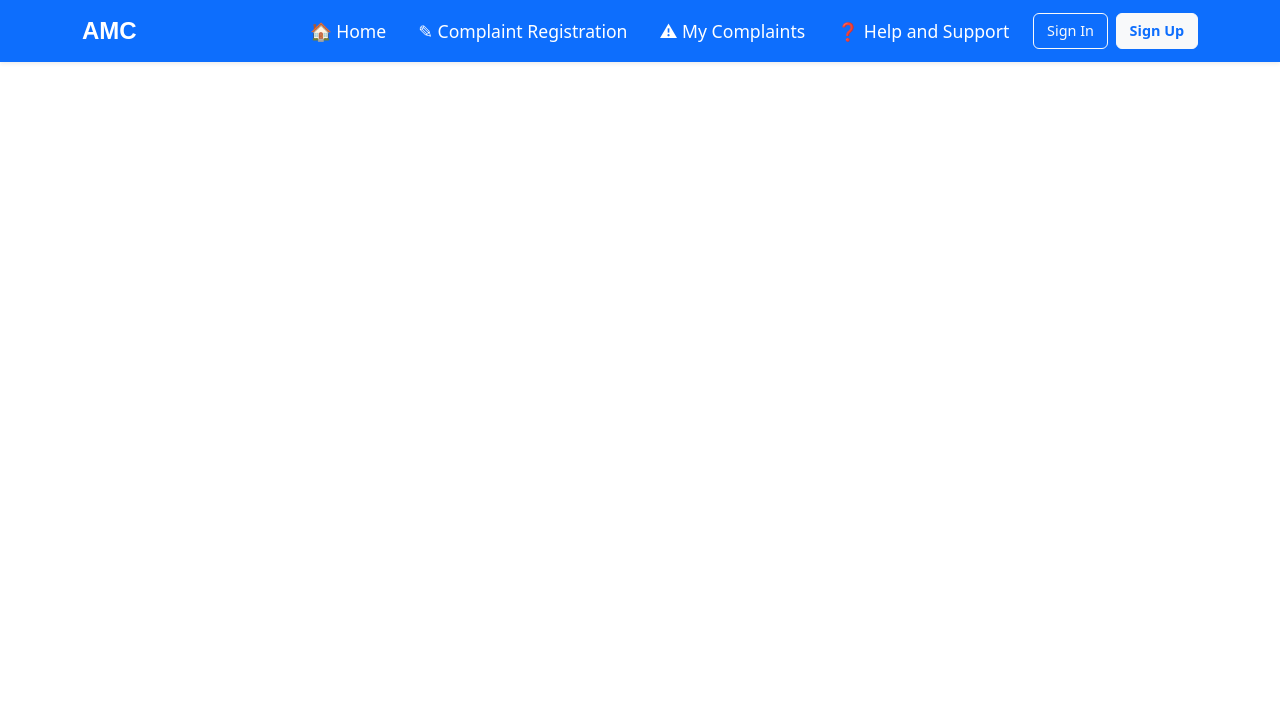
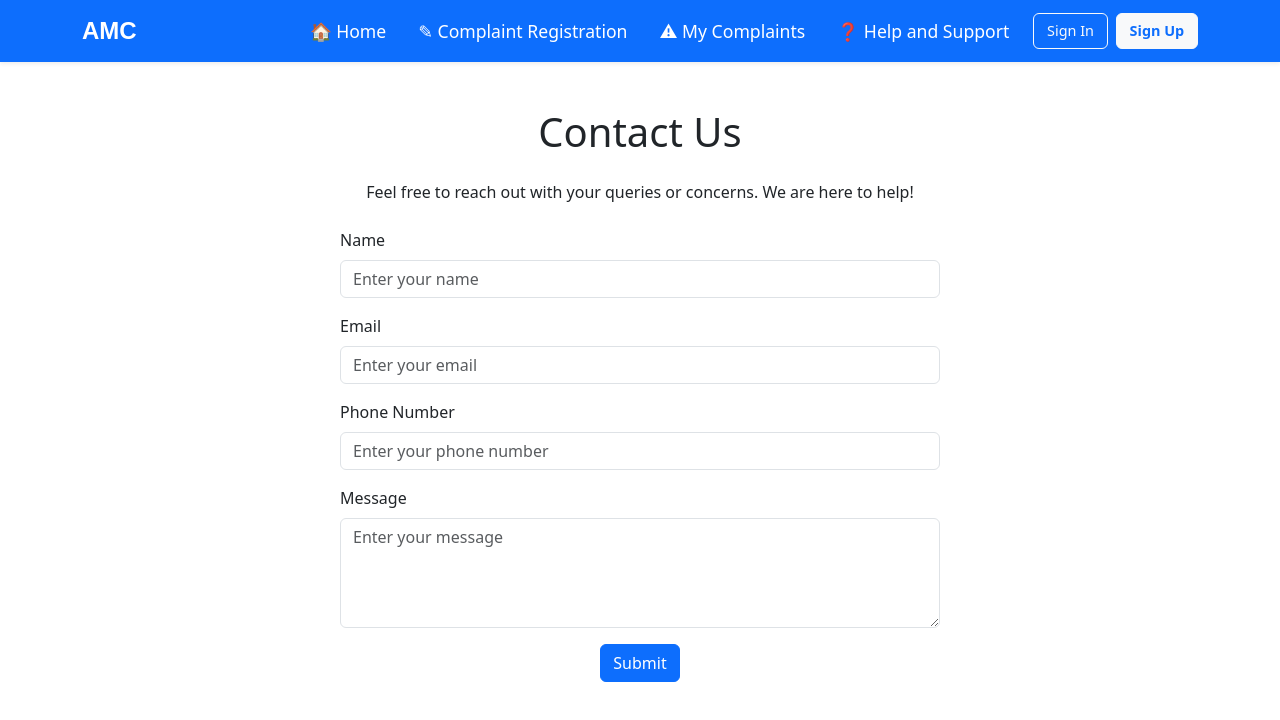
Before and after one commit to Hyper099/Indus, a React (Create React App) app in the folder client/: page /Contact in a window 1280 px wide. Shown: the top 720 px of the page. Built offline with nearby package versions, Linux system fonts and the light colour scheme.

Commit message:
made myComplaints functional

```diff
--- a/client/src/ComplaintForm.js
+++ b/client/src/ComplaintForm.js
@@ -1,6 +1,7 @@
+import axios from 'axios';
 import React, { useState } from 'react';
-import { Form, Button, Container, Row, Col } from 'react-bootstrap';
-import axios from 'axios';
+import { Button, Col, Container, Form, Row } from 'react-bootstrap';
+import { useNavigate } from "react-router-dom";
 
 function ComplaintForm() {
   const [category, setCategory] = useState('');
@@ -8,14 +9,17 @@ function ComplaintForm() {
   const [urgency, setUrgency] = useState('');
   const [photo, setPhoto] = useState(null);
   const [contact, setContact] = useState({ name: '', email: '', phone: '' });
+  const navigate = useNavigate();
 
   const handleSubmit = (e) => {
     e.preventDefault();
-    axios.post('http://localhost:3001/ComplaintForm', { category, description, urgency,contact})
-    .then(result=>{console.log(result)
-
-    })
-    .catch(err=>console.log(err))
+    axios.post('http://localhost:3001/ComplaintForm', { category, description, urgency, contact })
+      .then(result => {
+        console.log(result)
+        alert("Complaint Registered Successfully.")
+        navigate("/MyComplaints")
+      })
+      .catch(err => console.log(err))
   };
 
   return (
--- /dev/null
+++ b/client/src/FrontEndComponents/Contact.jsx
@@ -0,0 +1,102 @@
+import "bootstrap/dist/css/bootstrap.min.css";
+import React, { useState } from "react";
+import { Alert, Button, Container, Form } from "react-bootstrap";
+
+const Contact = () => {
+   const [formData, setFormData] = useState({
+      name: "",
+      email: "",
+      phone: "",
+      message: "",
+   });
+
+   const [submitted, setSubmitted] = useState(false);
+
+   const handleChange = (e) => {
+      const { name, value } = e.target;
+      setFormData((prevData) => ({
+         ...prevData,
+         [name]: value,
+      }));
+   };
+
+   const handleSubmit = (e) => {
+      e.preventDefault();
+      console.log("Submitted data:", formData);
+      setSubmitted(true);
+   };
+
+   return (
+      <Container className="py-5">
+         <h1 className="text-center mb-4">Contact Us</h1>
+         <p className="text-center mb-4">
+            Feel free to reach out with your queries or concerns. We are here to help!
+         </p>
+         {submitted ? (
+            <Alert variant="success" className="text-center">
+               <h4>Thank you for contacting us!</h4>
+               <p>We have received your message and will get back to you shortly.</p>
+            </Alert>
+         ) : (
+            <Form onSubmit={handleSubmit} className="mx-auto" style={{ maxWidth: "600px" }}>
+               <Form.Group controlId="formName" className="mb-3">
+                  <Form.Label>Name</Form.Label>
+                  <Form.Control
+                     type="text"
+                     name="name"
+                     placeholder="Enter your name"
+                     value={formData.name}
+                     onChange={handleChange}
+                     required
+                  />
+               </Form.Group>
+
+               <Form.Group controlId="formEmail" className="mb-3">
+                  <Form.Label>Email</Form.Label>
+                  <Form.Control
+                     type="email"
+                     name="email"
+                     placeholder="Enter your email"
+                     value={formData.email}
+                     onChange={handleChange}
+                     required
+                  />
+               </Form.Group>
+
+               <Form.Group controlId="formPhone" className="mb-3">
+                  <Form.Label>Phone Number</Form.Label>
+                  <Form.Control
+                     type="tel"
+                     name="phone"
+                     placeholder="Enter your phone number"
+                     value={formData.phone}
+                     onChange={handleChange}
+                     required
+                  />
+               </Form.Group>
+
+               <Form.Group controlId="formMessage" className="mb-3">
+                  <Form.Label>Message</Form.Label>
+                  <Form.Control
+                     as="textarea"
+                     name="message"
+                     placeholder="Enter your message"
+                     rows={4}
+                     value={formData.message}
+                     onChange={handleChange}
+                     required
+                  />
+               </Form.Group>
+
+               <div className="text-center">
+                  <Button variant="primary" type="submit">
+                     Submit
+                  </Button>
+               </div>
+            </Form>
+         )}
+      </Container>
+   );
+};
+
+export default Contact;
--- a/client/src/FrontEndComponents/Header.jsx
+++ b/client/src/FrontEndComponents/Header.jsx
@@ -1,8 +1,8 @@
+import axios from "axios";
 import React, { useEffect } from "react";
 import { Button, Container, Nav, Navbar } from "react-bootstrap";
 import { Link, useNavigate } from "react-router-dom";
 import { useAuth } from "../AuthContext";
-import axios from "axios";
 import "../styles/navbar.css";
 
 const Header = () => {
@@ -56,7 +56,7 @@ const Header = () => {
             <Nav.Link as={Link} to="/MyComplaints" className="text-white me-3">
               &#9888; My Complaints
             </Nav.Link>
-            <Nav.Link as={Link} to="/Support" className="text-white me-3">
+            <Nav.Link as={Link} to="/Contact" className="text-white me-3">
               &#10067; Help and Support
             </Nav.Link>
             {user ? (
--- /dev/null
+++ b/client/src/FrontEndComponents/MyComplaints.jsx
@@ -0,0 +1,62 @@
+import axios from "axios";
+import "bootstrap/dist/css/bootstrap.min.css";
+import React, { useEffect, useState } from "react";
+import { Alert, Container, Table } from "react-bootstrap";
+
+const MyComplaints = () => {
+   const [complaints, setComplaints] = useState([]);
+
+   useEffect(() => {
+      // Replace with your backend API endpoint to fetch complaints
+      axios
+         .get("http://localhost:3001/complaints")
+         .then((response) => {
+            setComplaints(response.data);
+         })
+         .catch((error) => {
+            console.error("Error fetching complaints:", error);
+         });
+   }, []);
+
+   return (
+      <Container className="py-5">
+         <h1 className="text-center mb-4">My Complaints</h1>
+         {complaints.length === 0 ? (
+            <Alert variant="info" className="text-center">
+               No complaints found.
+            </Alert>
+         ) : (
+            <Table striped bordered hover responsive>
+               <thead>
+                  <tr>
+                     <th>#</th>
+                     <th>Name</th>
+                     <th>Email</th>
+                     <th>Phone</th>
+                     <th>Message</th>
+                     <th>Status</th>
+                     <th>Date</th>
+                  </tr>
+               </thead>
+               <tbody>
+                  {complaints.map((complaint, index) => (
+                     <tr key={complaint._id}>
+                        <td>{index + 1}</td>
+                        <td>{complaint.contact.name}</td>
+                        <td>{complaint.contact.email}</td>
+                        <td>{complaint.contact.phone}</td>
+                        <td>{complaint.description}</td>
+                        <td>{complaint.status}</td>
+                        <td>{complaint.createdAt}</td>
+                     </tr>
+                  ))}
+               </tbody>
+            </Table>
+         )}
+      </Container>
+   );
+};
+
+
+
+export default MyComplaints;
--- a/client/src/index.js
+++ b/client/src/index.js
@@ -9,7 +9,9 @@ import { AuthProvider } from './AuthContext'; // Import AuthProvider
 import Login from './Authentication/Login';
 import RegisterForm from './Authentication/Register';
 import ComplaintForm from './ComplaintForm';
+import Contact from './FrontEndComponents/Contact';
 import Header from "./FrontEndComponents/Header"; // Import your Header component
+import MyComplaints from './FrontEndComponents/MyComplaints';
 import Home from './Home';
 import ProtectedRoute from './ProtectedRoute';
 import './styles/index.css';
@@ -30,6 +32,8 @@ root.render(
           <Route path="/login" element={<Login />} />
           <Route path="/adminlogin" element={<AdminLogin />} />
           <Route path="/ComplaintForm" element={<ComplaintForm />} />
+          <Route path="/MyComplaints" element={<MyComplaints />} />
+          <Route path="/Contact" element={<Contact />} />
 
           <Route
             path="/home"
```
Also changed, not shown: 2 other files (tests, documents, lock files or other folders).
